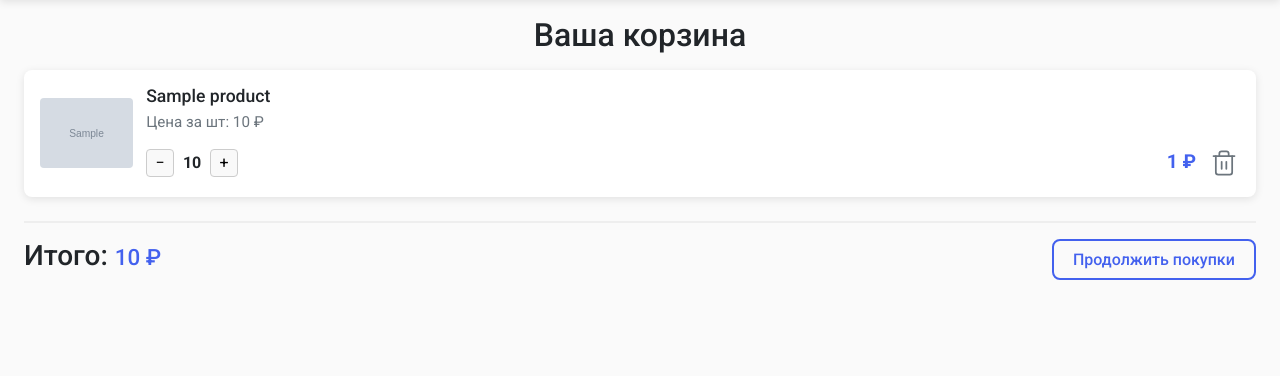
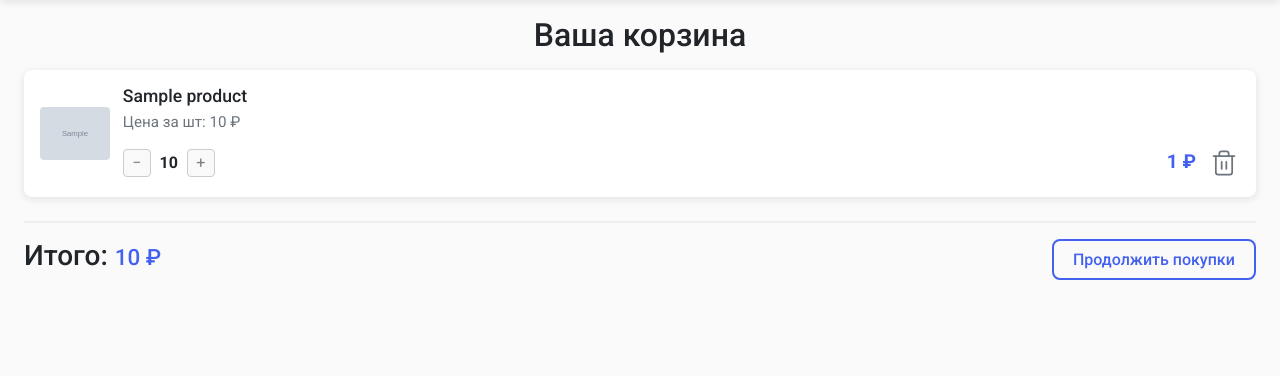
Before and after one commit to makstyrin1/Diploma_Project, a Django app: template cart/templates/cart/cart.html in a window 1280 px wide. Shown: the part 77-453 px from the top of the page. Run offline with Django 5.2, Linux system fonts and the light colour scheme; the template is opened without the code that fills it: most values are stand-ins (such as "Sample title", 1, 10 or a date in 2020); grey boxes marked "Sample" are stand-in pictures.

Commit message:
доделал css

```diff
--- a/products/static/css/base.css
+++ b/products/static/css/base.css
@@ -487,6 +487,7 @@ body {
   display: flex;
   align-items: center;
   justify-content: center;
+  color: gray;
 }
 
 .quantity-btn:hover {
--- a/products/static/css/components.css
+++ b/products/static/css/components.css
@@ -308,8 +308,8 @@
 }
 
 .cart-img {
-    width: auto;
-    height: 70px;
+    width: 70px;
+    height: auto;
     object-fit: cover;
     border-radius: 4px;
     flex-shrink: 0;
@@ -573,6 +573,7 @@
     display: flex;
     gap: 1rem;
     justify-content: flex-end;
+    color: gray;
 }
 
 .btn--primary {
```
